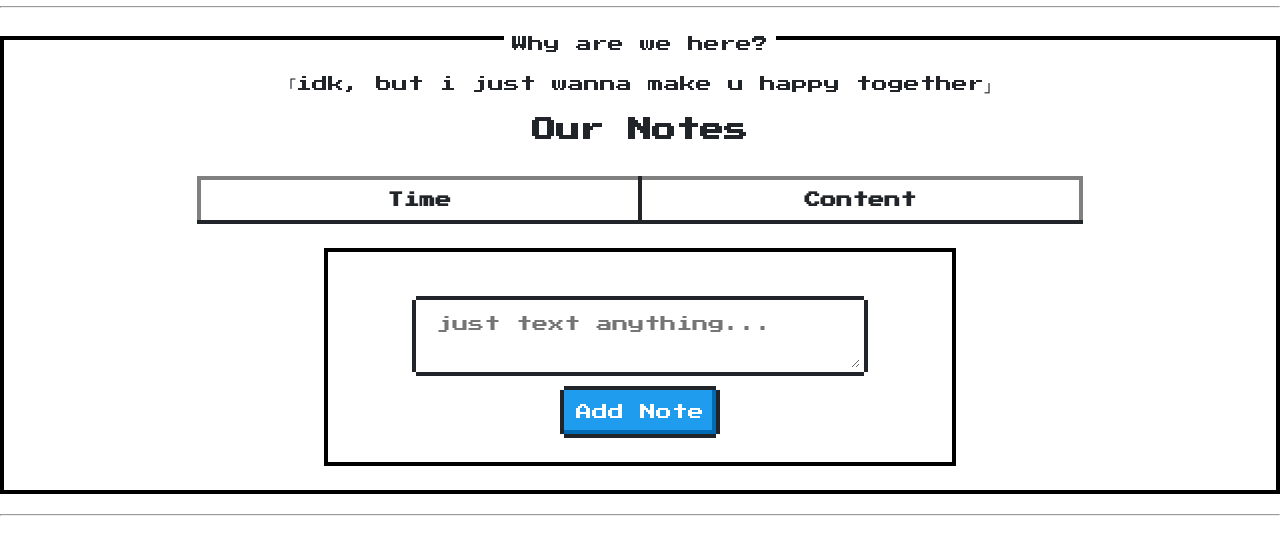
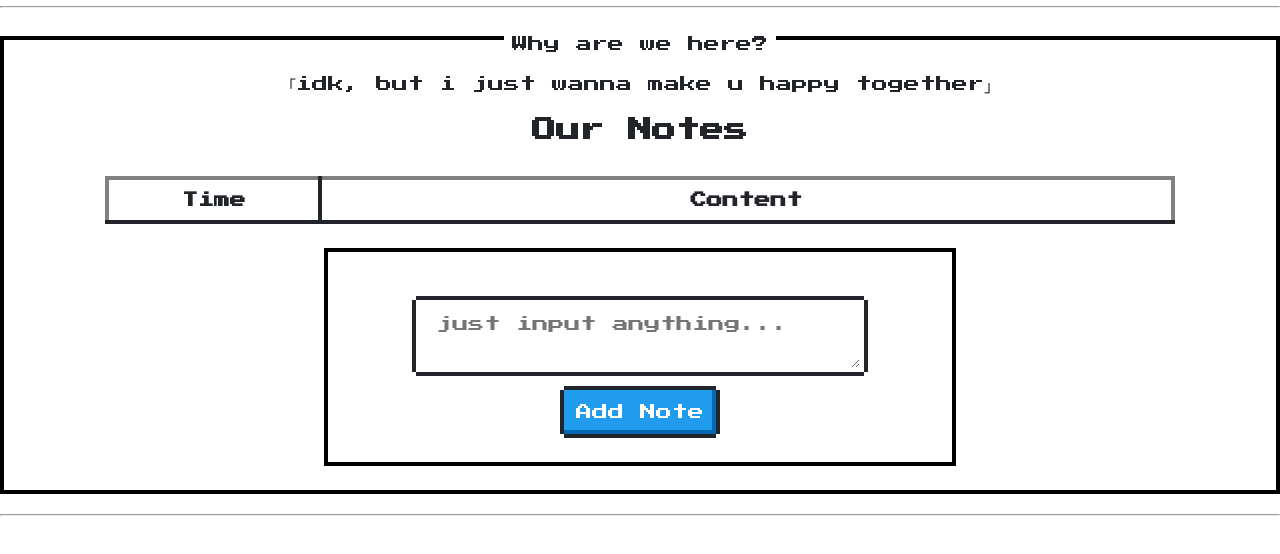
Before and after one commit to fornandt157/fornandt157.github.io, a plain HTML site: page index.html in a window 1280 px wide. Shown: the part 62-616 px from the top of the page. Drawn offline with nearby package versions, Linux system fonts and the light colour scheme; no server answers.

Commit message:
Update index.html

```diff
--- a/index.html
+++ b/index.html
@@ -54,15 +54,15 @@
       .nes-table-responsive {
         max-height: 200px;
         overflow-y: auto;
-        padding-right: 50px;
-        padding-left: 50px;
+        padding-right: 10px;
+        padding-left: 10px;
         display: flex;
         justify-content: center; /* Căn giữa */
       }
 
       #journal-table {
         margin-top: 20px;
-        width: 80%; /* Có thể điều chỉnh chiều rộng của bảng */
+        width: 90%; /* Có thể điều chỉnh chiều rộng của bảng */
         border-collapse: collapse; /* Để loại bỏ khoảng cách giữa các ô */
         text-align: center; /* Căn giữa nội dung trong các ô */
       }
@@ -79,6 +79,9 @@
       .disabled-btn {
         background-color: #b5b5b5 !important;
         cursor: not-allowed;
+      }
+      #journal-table th:first-child, #journal-table td:first-child {
+        width: 20%; /* Adjust this value as needed */
       }
     </style>
   </head>
@@ -107,7 +110,7 @@
         </div>
         <div class="nes-container with-title is-centered">
           <div class="btn-container">
-            <textarea id="new-note" class="nes-textarea" placeholder="just text anything..."></textarea>
+            <textarea id="new-note" class="nes-textarea" placeholder="just input anything..."></textarea>
             <button class="nes-btn is-primary" id="add-note-btn">Add Note</button>
           </div>
         </div>
```
